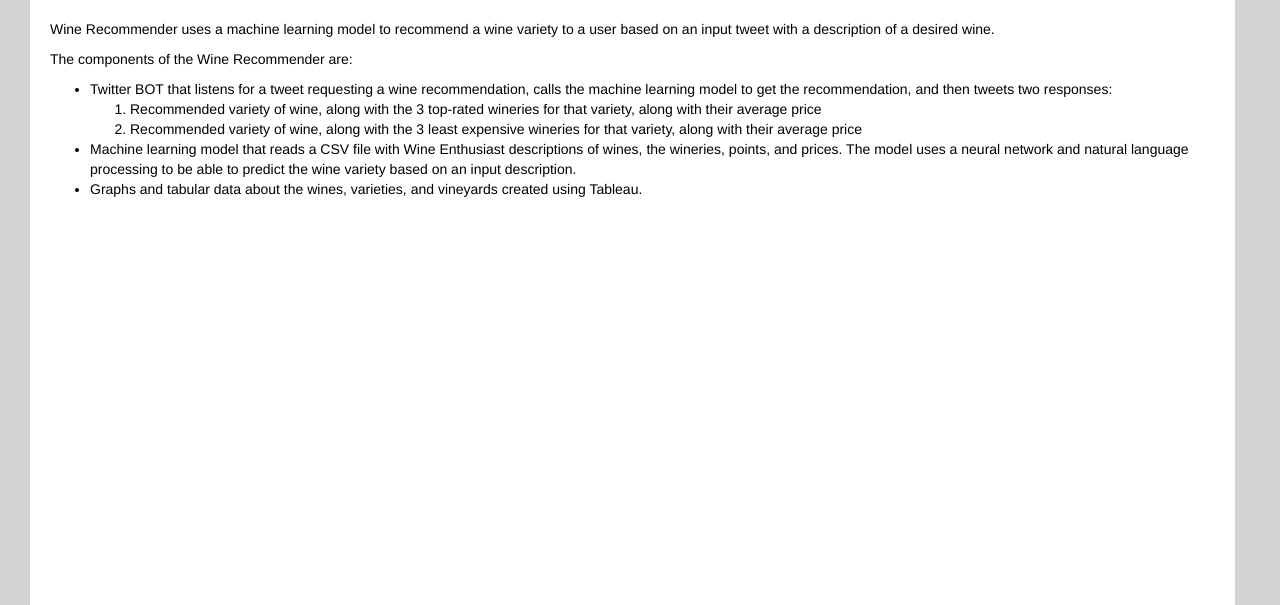
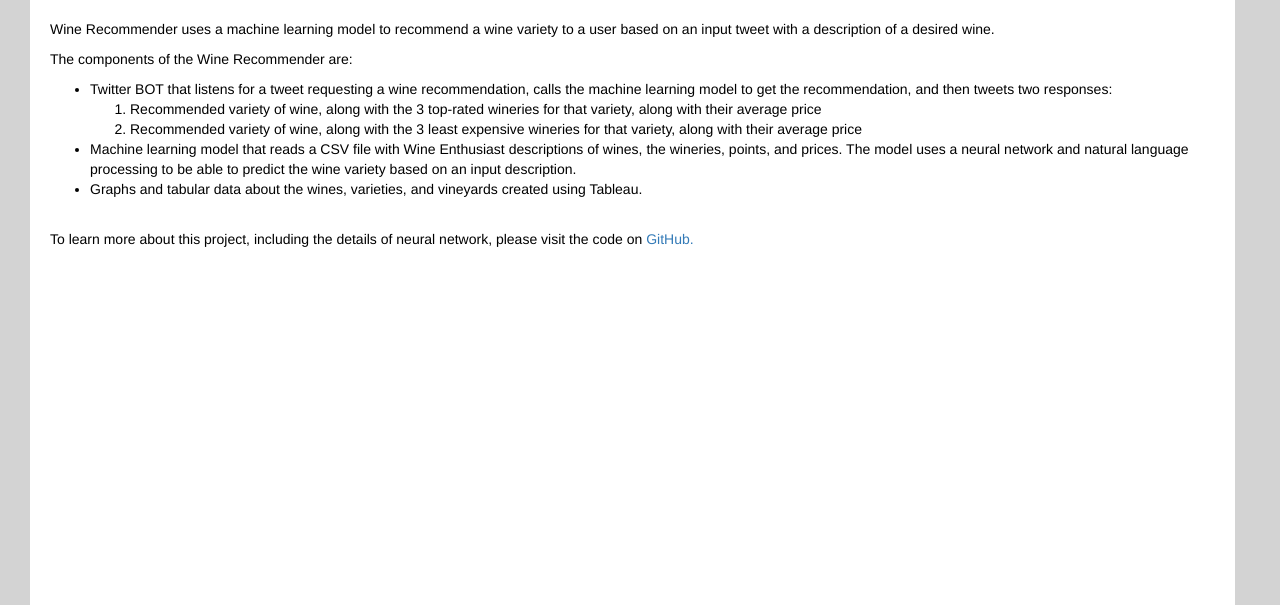
Before and after one commit to miriambrk/WineRecommender, a plain HTML site: page about.html in a window 1280 px wide. Shown: the part 195-800 px from the top of the page. Drawn offline with nearby package versions, Linux system fonts and the light colour scheme.

Commit message:
updated about.html

```diff
--- a/about.html
+++ b/about.html
@@ -65,6 +65,10 @@
 
                 </ul>
               </p>
+              <br>
+              <p>To learn more about this project, including the details of neural network, please visit the code on
+                <a href="https://github.com/nblase22/Machine_Learning_Somm">GitHub.</a>
+              </p>
             </div>
           </div>
         </div>
```
